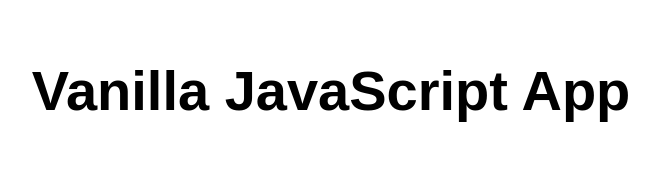
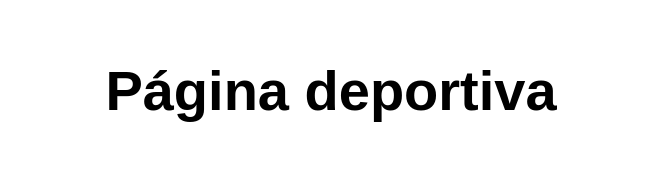
Before and after one commit to danielgomezp01/DemoEstatica2, a website: page src/index.html in a window 1280 px wide. Shown: the whole page, without its empty margins (309-968 px from the left). Drawn offline with Linux system fonts and the light colour scheme.

Commit message:
primer cambio en la web

```diff
--- a/src/index.html
+++ b/src/index.html
@@ -5,12 +5,12 @@
   <meta charset="UTF-8">
   <meta name="viewport" content="width=device-width, initial-scale=1.0">
   <link rel="stylesheet" href="styles.css">
-  <title>Vanilla JavaScript App</title>
+  <title>Agility Sports</title>
 </head>
 
 <body>
   <main>
-    <h1>Vanilla JavaScript App</h1>
+    <h1>Página deportiva</h1>
   </main>
 </body>
 
```
